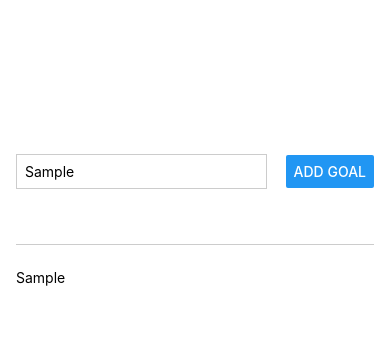
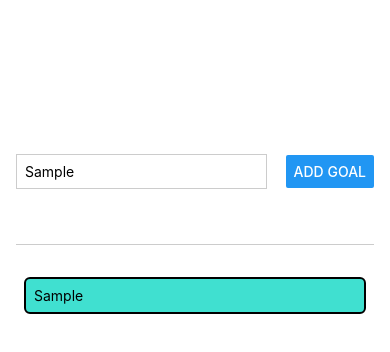
Before and after one commit to allenmurfee/track-your-goals-app-react-native, a React Native app: screen / in a window 390 px wide. Both pictures are taken after typing "Sample" into the empty fields and a click on the button "ADD GOAL". Shown: the top 352 px of the page. Built offline with nearby package versions, Linux system fonts and the light colour scheme.

Commit message:
added styling to individual goals

```diff
--- a/App.js
+++ b/App.js
@@ -29,7 +29,9 @@ export default function App() {
       {/* List view for all goals */}
       <View style={styles.goalsContainer}>
         {courseGoals.map((goal, index) => (
-          <Text key={index}>{goal}</Text>
+          <Text style={styles.individualGoal} key={index}>
+            {goal}
+          </Text>
         ))}
       </View>
     </View>
@@ -61,4 +63,13 @@ const styles = StyleSheet.create({
   goalsContainer: {
     flex: 4,
   },
+  individualGoal: {
+    margin: 8,
+    padding: 8,
+    borderWidth: 2,
+    backgroundColor: "turquoise",
+    borderColor: "black",
+    borderRadius: 6,
+    color: "black",
+  },
 });
```
